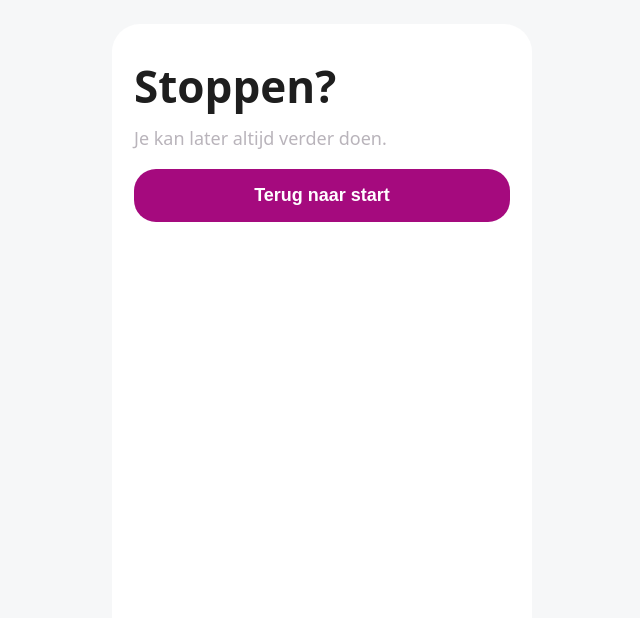
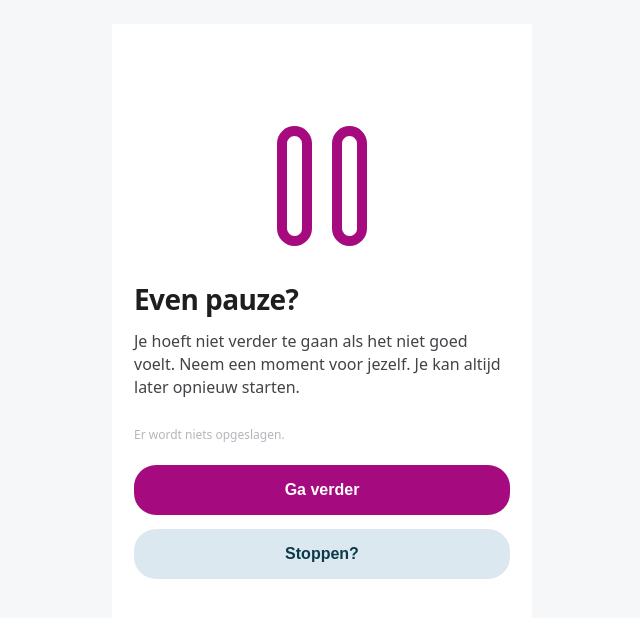
Before and after one commit to Fien1004/Sensus, a Vue app: page /stop in a window 1280 px wide. Shown: the top 618 px of the page, without its empty margins (318-958 px from the left). Built offline with nearby package versions, Linux system fonts and the light colour scheme.

Commit message:
feat: implement safe exit flow with pause screen

```diff
--- a/src/views/StopView.vue
+++ b/src/views/StopView.vue
@@ -1,14 +1,41 @@
 <template>
   <div class="phone">
-    <h1 class="title">Stoppen?</h1>
-    <p class="desc">Je kan later altijd verder doen.</p>
-    <button class="primary" @click="goHome">Terug naar start</button>
+    <div class="iconWrap" aria-hidden="true">
+      <img
+        :src="pauseIcon"
+        alt=""
+        class="pauseIcon"
+      />
+    </div>
+
+    <h1 class="title">Even pauze?</h1>
+
+    <p class="desc">
+      Je hoeft niet verder te gaan als het niet goed voelt. Neem een moment voor jezelf.
+      Je kan altijd later opnieuw starten.
+    </p>
+
+    <p class="note">Er wordt niets opgeslagen.</p>
+
+    <button class="primary" @click="goBack">
+      Ga verder
+    </button>
+
+    <button class="stop" @click="goHome">
+      Stoppen?
+    </button>
   </div>
 </template>
 
 <script setup>
 import { useRouter } from "vue-router"
+import pauseIcon from "../components/icons/icon_pause.svg"
+
 const router = useRouter()
+
+function goBack() {
+  router.back()
+}
 
 function goHome() {
   router.push("/")
@@ -20,12 +47,41 @@ function goHome() {
   max-width: var(--maxw);
   margin: 24px auto;
   background: var(--bg);
-  border-radius: 28px;
   padding: 22px;
   min-height: 820px;
 }
-.title{ font-size: 44px; margin: 10px 0 10px; }
-.desc{ font-size: 18px; color: var(--muted); margin: 0 0 18px; line-height: 1.4; }
+
+.iconWrap{
+  display: flex;
+  justify-content: center;
+  margin-top: 80px;
+  margin-bottom: 34px;
+}
+
+.pauseIcon{
+  width: 120px;
+  height: auto;
+}
+
+.title{
+  font-size: 28px;
+  margin: 0 0 12px;
+  letter-spacing: -0.02em;
+}
+
+.desc{
+  font-size: 16px;
+  color: #454147;
+  margin: 0 0 26px;
+  line-height: 1.45;
+  max-width: 520px;
+}
+
+.note{
+  font-size: 12px;
+  color: var(--muted);
+  margin: 0 0 22px;
+}
 
 .primary{
   width: 100%;
@@ -34,9 +90,27 @@ function goHome() {
   border-radius: var(--radius-lg);
   background: var(--primary);
   color: white;
-  font-size: 18px;
+  font-size: 16px;
   font-weight: 650;
   cursor: pointer;
 }
-.primary:active{ background: var(--primary-pressed); }
+.primary:active{
+  background: var(--primary-pressed);
+}
+
+.stop{
+  width: 100%;
+  border: 0;
+  margin-top: 14px;
+  padding: 16px;
+  border-radius: var(--radius-lg);
+  background: #dbe8ef;
+  color: #0b3a4a;
+  font-size: 16px;
+  font-weight: 650;
+  cursor: pointer;
+}
+.stop:active{
+  background: #cfe1ea;
+}
 </style>
```
Also changed, not shown: src/components/icons/icon_pause.svg (added).
